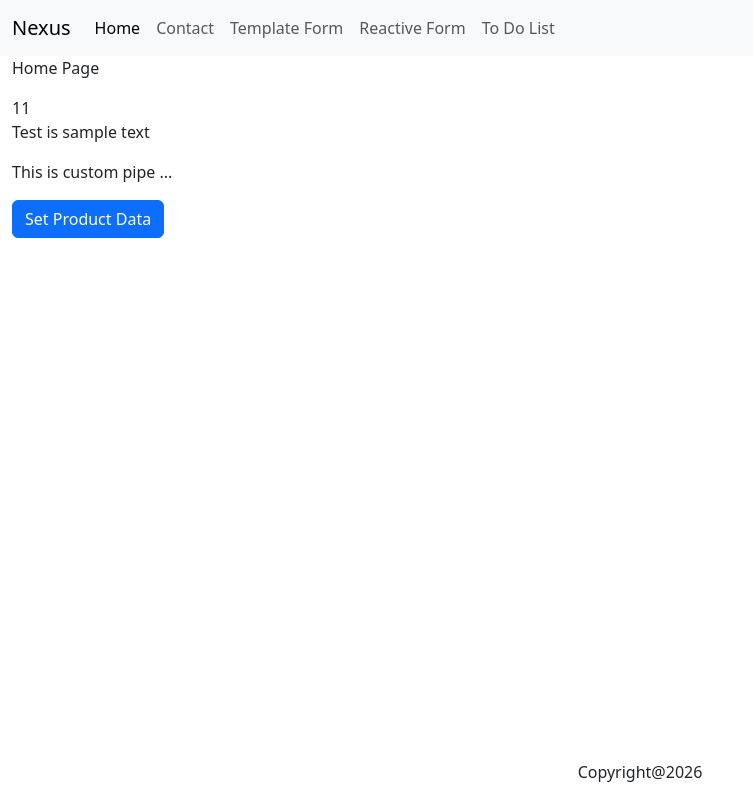
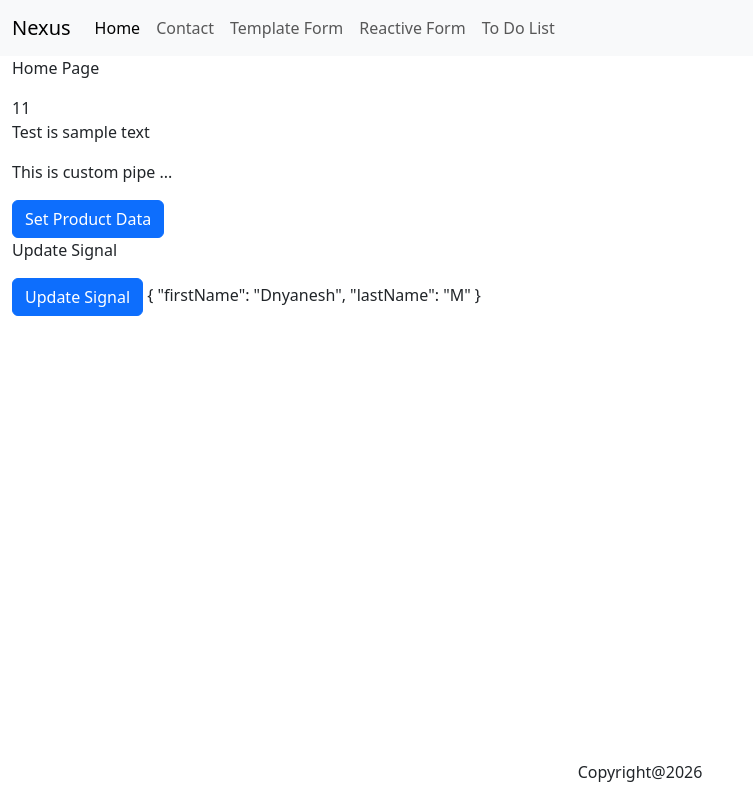
Before and after one commit to dnyaneshmali/my-angular-app, an Angular app: page /home in a window 1280 px wide. Shown: the whole page, without its empty margins (0-753 px from the left). Built offline with nearby package versions, Linux system fonts and the light colour scheme.

Commit message:
Signal practice

```diff
--- a/src/app/contact/contact.component.html
+++ b/src/app/contact/contact.component.html
@@ -14,3 +14,6 @@
 
 
 <p>{{productData | json}}</p>
+
+
+<p>Signal Data {{userSignalData() | json}}</p>
--- a/src/app/contact/contact.component.ts
+++ b/src/app/contact/contact.component.ts
@@ -3,6 +3,7 @@ import { AddressComponent } from '../address/address.component';
 import { CommonModule } from '@angular/common';
 import { AuthService } from '../services/auth.service';
 import { ActivatedRoute } from '@angular/router';
+import { SignalService } from '../services/signal.service';
 
 @Component({
   selector: 'app-contact',
@@ -15,7 +16,8 @@ export class ContactComponent implements OnInit {
   userData: any;
   userName!: string;
   productData: any;
-  constructor(private authService: AuthService, private route: ActivatedRoute) {}
+  userSignalData:any
+  constructor(private authService: AuthService, private route: ActivatedRoute, private signalService: SignalService) {}
 
   ngOnInit(): void {
     this.addressDetails = {
@@ -27,6 +29,8 @@ export class ContactComponent implements OnInit {
     this.authService.productDataSub$.subscribe(pData => {
       this.productData = pData;
     })
+
+    this.userSignalData = this.signalService.getSignalValue();
   }
 
   addressEventData(event: any) {
--- a/src/app/home/home.component.html
+++ b/src/app/home/home.component.html
@@ -9,3 +9,8 @@
 <p>{{titleText | truncate : 20}}</p>
 
 <button class="btn btn-primary" type="submit" (click)="setProductData()">Set Product Data</button>
+
+<p>Update Signal</p>
+<button class="btn btn-primary" type="submit" (click)="updateSignalValue()">Update Signal</button>
+
+{{userSignalData() | json}}
--- a/src/app/home/home.component.ts
+++ b/src/app/home/home.component.ts
@@ -3,21 +3,31 @@ import { MultiplyPipe } from "../services/multiplication.pipes";
 import { CustomDirective } from "../services/custom.directive";
 import { AuthService } from "../services/auth.service";
 import { TruncatePipe } from "../services/truncate.pipe";
+import { SignalService } from "../services/signal.service";
+import { CommonModule } from "@angular/common";
 
 @Component({
     selector: 'app-home',
     templateUrl: 'home.component.html',
     styleUrl: 'home.component.css',
-    imports: [MultiplyPipe, CustomDirective, TruncatePipe]
+    imports: [CommonModule, MultiplyPipe, CustomDirective, TruncatePipe]
 })
 
 export class HomeComponent implements OnInit {
     count = 4;
     titleText = 'This is custom pipe truncate example';
-    constructor(private authService: AuthService) {}
+    userSignalData!:any;
+    constructor(private authService: AuthService, private signalService: SignalService) {}
 
     ngOnInit(): void {
         this.authService.setUserName('Dnyanesh');
+        let userObj = {
+            firstName: 'Dnyanesh',
+            lastName: 'M'
+        };
+        this.signalService.setSignalValue(userObj);
+
+        this.userSignalData = this.signalService.getSignalValue();
     }
 
     setProductData() {
@@ -34,4 +44,12 @@ export class HomeComponent implements OnInit {
         this.authService.setProductData(pData)
     }
 
+    updateSignalValue() {
+        let userObj = {
+            firstName: 'A',
+            lastName: 'S'
+        }
+        this.signalService.setSignalValue(userObj);
+    }
+
 }
--- /dev/null
+++ b/src/app/services/signal.service.ts
@@ -0,0 +1,18 @@
+import { Injectable, signal } from "@angular/core";
+
+@Injectable({
+    providedIn: 'root'
+})
+
+export class SignalService {
+    user = signal({});
+    constructor() {}
+
+    setSignalValue(userData: any) {
+        this.user.set(userData)
+    }
+
+    getSignalValue() {
+        return this.user;
+    }
+}
--- a/src/app/template-form/template-form.component.html
+++ b/src/app/template-form/template-form.component.html
@@ -2,7 +2,7 @@
 
 <div>
     <form #userForm="ngForm" (ngSubmit)="submitUserForm(userForm)">
-        <p><input type="text" [(ngModel)]="firstName" #firstNameVar="ngModel" name="firstName" required minlength="3"><br />
+        <p><input #firstNameInput type="text" [(ngModel)]="firstName" #firstNameVar="ngModel" name="firstName" required minlength="3"><br />
             @if (firstNameVar.touched && firstNameVar.invalid && firstNameVar.hasError('required')) {
             <span class="text-danger">First Name is required</span>
             }
--- a/src/app/template-form/template-form.component.ts
+++ b/src/app/template-form/template-form.component.ts
@@ -1,4 +1,4 @@
-import { Component } from "@angular/core";
+import { AfterViewInit, Component, ElementRef, OnInit, ViewChild } from "@angular/core";
 import { FormsModule } from "@angular/forms";
 
 @Component({
@@ -8,10 +8,19 @@ import { FormsModule } from "@angular/forms";
     imports: [FormsModule]
 })
 
-export class TemplateFormComponent {
+export class TemplateFormComponent implements OnInit, AfterViewInit {
+  @ViewChild('firstNameInput') fistNameInput!: ElementRef;
   firstName!: string;
   lastName!: string;
     constructor() {}
+
+    ngOnInit(): void {
+
+    }
+
+    ngAfterViewInit(): void {
+      this.fistNameInput?.nativeElement?.focus();
+    }
 
      submitUserForm(userData: any) {
     console.log('user data', userData.value);
```
